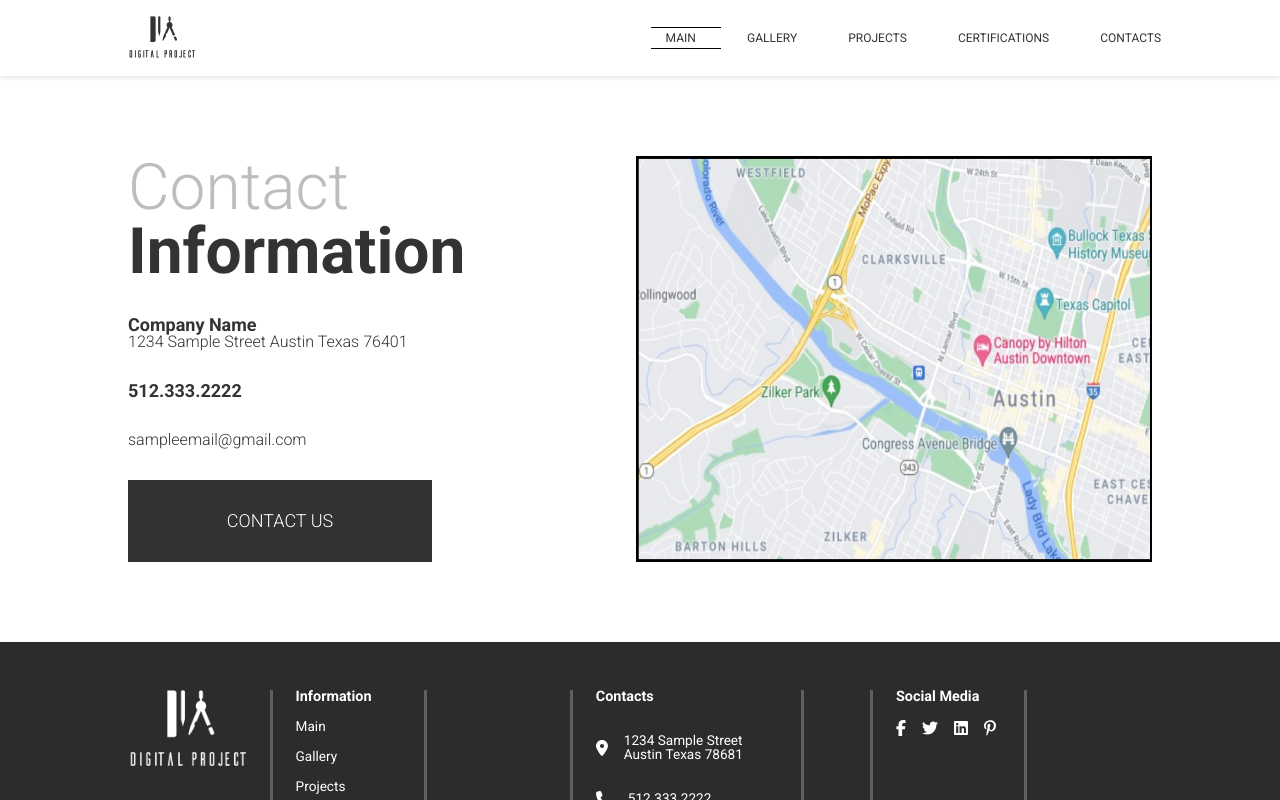
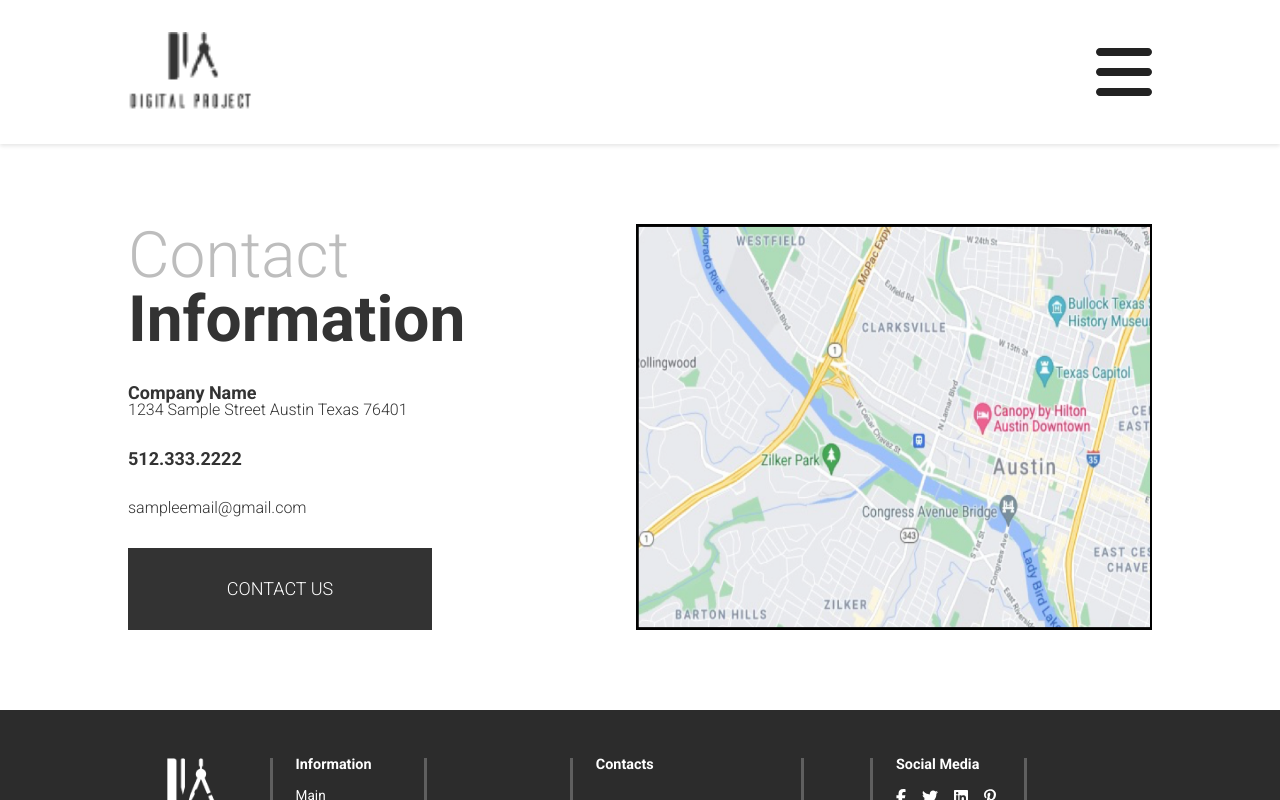
Before and after one commit to AdamJednacz/Projekt-9, a React (Create React App) app in the folder my-app/: page /contacts in a window 1280 px wide. Shown: the top 800 px of the page. Built offline with nearby package versions, Linux system fonts and the light colour scheme; a small style sheet from the web is missing.

Commit message:
header tablet

```diff
--- a/my-app/src/jsx/About.js
+++ b/my-app/src/jsx/About.js
@@ -12,7 +12,7 @@ const About = () => {
                     <div className="about_item_imgs">
                         <div className="about_item_imgs_container">
                         <img src={aboutimg1} alt="img"/>
-                        <img src={aboutimg3} alt="img"/>
+                        <img className="about_item_img_phone" src={aboutimg3} alt="img"/>
                         </div>
                         <img src={aboutimg2} alt="img"/>
                     </div>
--- a/my-app/src/scss/settings/_mixins.scss
+++ b/my-app/src/scss/settings/_mixins.scss
@@ -3,3 +3,9 @@
     @content;
   }
 }
+
+@mixin tablet{
+  @media only screen and (min-width: 601px) and (max-width:1381px) {
+    @content;
+  }
+}
--- a/my-app/src/scss/style/_about.scss
+++ b/my-app/src/scss/style/_about.scss
@@ -28,6 +28,7 @@
           align-items: center;
           flex-direction: row;
           top: 0;
+
         }
         img {
           margin-left: 2em;
@@ -39,11 +40,16 @@
               display: none;
             }
           }
-
+          .about_item_img_phone{
+            @include phone {
+              width: 100vw;
+            }
+          }
           &:nth-of-type(2) {
             margin-top: 2em;
             @include phone{
               margin: 0;
+
             }
           }
         }
@@ -55,6 +61,9 @@
             align-items: center;
             justify-content: space-between;
             width: 40%;
+            @include phone{
+              width: 100%;
+            }
           }
           img{
             object-fit: contain;
--- a/my-app/src/scss/style/_certifications_main.scss
+++ b/my-app/src/scss/style/_certifications_main.scss
@@ -14,7 +14,7 @@
       font-weight: 300;
       @include phone{
         text-align: center;
-        font-size: 7vh;
+        font-size: 5vh;
       }
       &:nth-of-type(2) {
         color: #333333;
--- a/my-app/src/scss/style/_contact_form.scss
+++ b/my-app/src/scss/style/_contact_form.scss
@@ -16,7 +16,10 @@
       font-weight: 300;
       color: #BDBDBD;
       margin-bottom: 2vh;
-
+      @include phone{
+        text-align: center;
+        font-size: 6vh;
+      }
     }
 
     .contact_form_items {
--- a/my-app/src/scss/style/_contacts_main.scss
+++ b/my-app/src/scss/style/_contacts_main.scss
@@ -34,6 +34,7 @@
           font-weight: 300;
           @include phone{
             text-align:center;
+            font-size: 6vh;
           }
           &:nth-of-type(2) {
             color: #333333;
--- a/my-app/src/scss/style/_header.scss
+++ b/my-app/src/scss/style/_header.scss
@@ -8,6 +8,11 @@ header{
   @include phone{
      position: sticky;
      top: 0;
+  }
+  @include tablet{
+    position: sticky;
+    top: 0;
+    padding: 4vh 0;
   }
   .container{
     display: flex;
@@ -30,9 +35,16 @@ header{
         @include phone{
           display: flex;
         }
+        @include tablet{
+          display: flex;
+          font-size: 4rem;
+        }
       }
 
       img {
+        @include tablet{
+          width: 10vw;
+        }
       }
 
 
@@ -40,6 +52,7 @@ header{
     .header_menu.open {
       overflow: hidden;
       width: 100%;
+      z-index: 2;
     }
     .header_menu{
       width: 50%;
@@ -52,6 +65,18 @@ header{
         position: fixed;
         width: 0;
         top: 67px;
+        right: 0;
+        overflow: hidden;
+        transition: width 0.5s cubic-bezier(0.175, 0.885, 0.32, 1.275);
+        flex-direction: column;
+        background-color: #FFFFFF;
+        align-items: flex-start;
+      }
+      @include tablet{
+        padding: 0;
+        position: fixed;
+        width: 0;
+        top: 13vw;
         right: 0;
         overflow: hidden;
         transition: width 0.5s cubic-bezier(0.175, 0.885, 0.32, 1.275);
@@ -75,6 +100,10 @@ header{
           padding: 1em 0 1em 2em;
 
         }
+        @include tablet{
+          font-size: 3vh;
+          padding: 1em 0 1em 2em;
+        }
         &:first-of-type::before{
           position: absolute;
           content: "";
@@ -85,6 +114,9 @@ header{
           top: -5px;
           left: -15px;
           @include phone{
+            display: none;
+          }
+          @include tablet{
             display: none;
           }
         }
@@ -100,6 +132,10 @@ header{
           @include phone{
             display: none;
           }
+          @include tablet{
+            display: none;
+          }
+
         }
         .link{
           text-decoration: none;
--- a/my-app/src/scss/style/_photos_gallery_main.scss
+++ b/my-app/src/scss/style/_photos_gallery_main.scss
@@ -14,13 +14,10 @@
       font-size: 8vh;
       color: #BDBDBD;
       font-weight: 300;
-
       @include phone{
         text-align: center;
+        font-size: 6vh;
       }
-
-
-
       &:nth-of-type(2){
         color: #333333;
         font-weight: 700;
--- a/my-app/src/scss/style/_projects_main.scss
+++ b/my-app/src/scss/style/_projects_main.scss
@@ -12,6 +12,7 @@
       font-weight: 300;
       @include phone{
         text-align: center;
+        font-size: 6vh;
       }
       &:nth-of-type(2){
         color: #333333;
@@ -53,9 +54,10 @@
             line-height: 25px;
             font-size: 2vh;
             width: 65%;
-            margin: 4vh 0 0 4vh;
+            margin: 4vh ;
               @include phone{
-                margin-top:0;
+                margin-bottom: 0;
+                width: auto;
               }
           }
           .projects_main_item_text_btn{
--- a/my-app/src/scss/style/_projects_view.scss
+++ b/my-app/src/scss/style/_projects_view.scss
@@ -13,7 +13,7 @@
     font-weight: 300;
     @include phone{
       text-align: center;
-
+      font-size: 6vh;
     }
   }
   .projects_view_items {
--- a/my-app/src/scss/style/_view.scss
+++ b/my-app/src/scss/style/_view.scss
@@ -36,10 +36,16 @@
           color: #BDBDBD;
           text-transform: uppercase;
           font-weight: 300;
+          @include phone{
+            font-size: 6vh;
+          }
         }
         h2 {
           font-size: 8vh;
           font-weight: 700;
+          @include phone{
+            font-size: 6vh;
+          }
         }
         .view_item_text_arrow_container {
           width: 100%;
```
